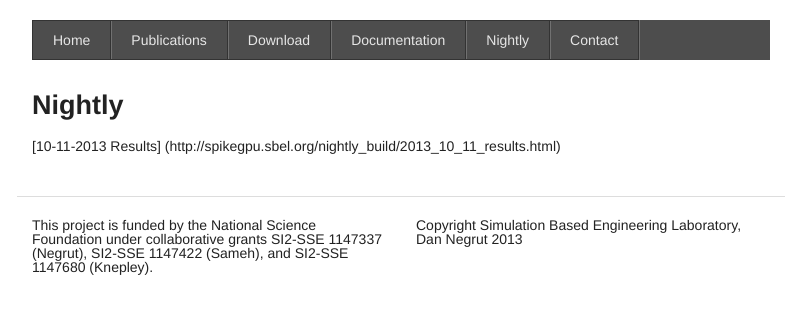
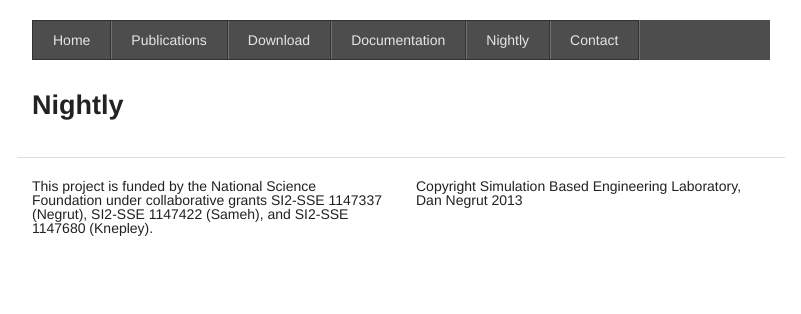
Before and after one commit to spikegpu/spikegpu.github.io, a Jekyll site: the page built from nightly_build/index.md, in a window 1280 px wide. Shown: the top 314 px of the page, without its empty margins (239-1040 px from the left). Built offline with Jekyll 4.4.1, drawn with Linux system fonts in a browser that asks for light colours; Markdown is read by kramdown in place of the engine named in the settings.

Commit message:
Clear history

```diff
--- a/nightly_build/index.md
+++ b/nightly_build/index.md
@@ -4,5 +4,3 @@ title: Nightly
 ---
 
 ### Nightly
-
-[10-11-2013 Results] (http://spikegpu.sbel.org/nightly_build/2013_10_11_results.html)
```
